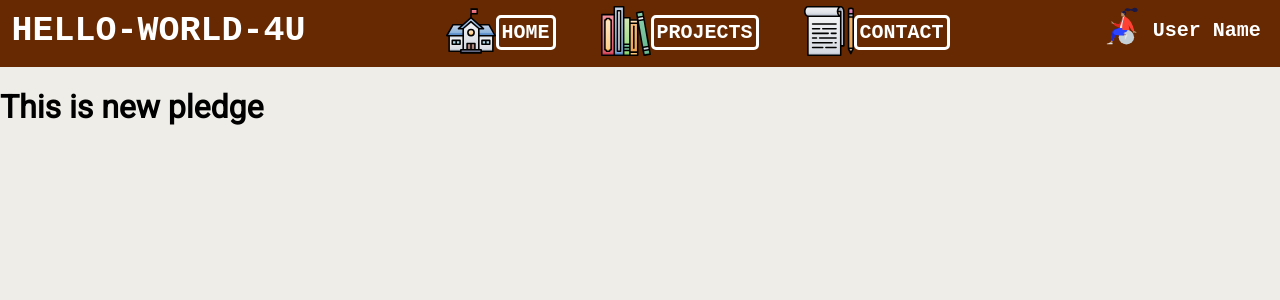
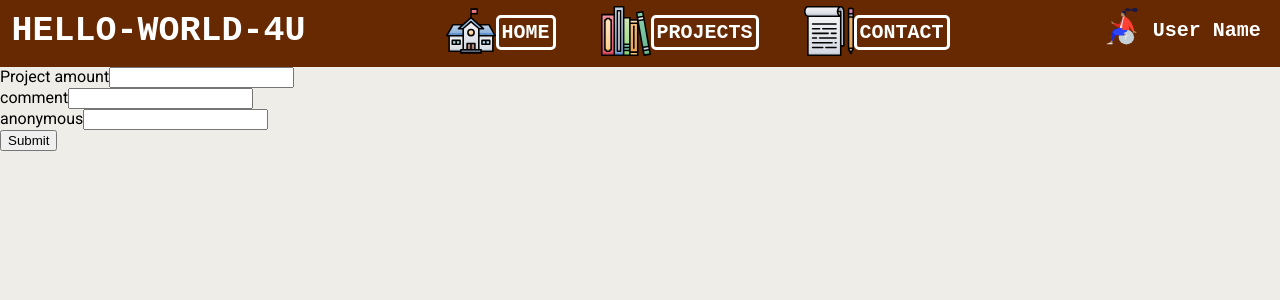
Before and after one commit to vivianintech/react-crowdfunding, a React (Create React App) app: page /pledge/create in a window 1280 px wide. Shown: the top 300 px of the page. Built offline with nearby package versions, Linux system fonts and the light colour scheme; a web font is replaced by a local one.

Commit message:
Update New Pledge Form

```diff
--- a/src/components/NewPledgeForm/NewPledgeForm.jsx
+++ b/src/components/NewPledgeForm/NewPledgeForm.jsx
@@ -1,13 +1,17 @@
 import React, { useState } from "react";
-import { useHistory } from "react-router-dom";
+import { useHistory, useParams } from "react-router-dom";
 
 function NewPledgeForm() {
+
+    const project_id = toString(window.localStorage.getItem("project_id"));
+
     const [pledgeData, setPledgeData] = useState({
         amount: 0,
         comment: "",
         anonymous: false,
-        project_id:""
+        project_id: `${project_id}`
     });
+
 
     const history = useHistory();
 
@@ -19,10 +23,10 @@ function NewPledgeForm() {
         }));
     };
 
-    const postpledgeData = async () => {
+    const postPledgeData = async () => {
         const token = window.localStorage.getItem("token")
         const response = await
-        fetch(`${process.env.REACT_APP_API_URL}projects/`,
+        fetch(`${process.env.REACT_APP_API_URL}pledges/`,
         {
             method: "post",
             headers: {
@@ -38,7 +42,7 @@ function NewPledgeForm() {
     const handleProjectSubmit = (e) => {
         e.preventDefault();
         if(pledgeData.amount && pledgeData.comment && pledgeData.anonymous && pledgeData.project_id) {
-            postpledgeData().then((response) => {
+            postPledgeData().then((response) => {
                 console.log(response);
             });
         }
@@ -56,11 +60,7 @@ function NewPledgeForm() {
             </div>
             <div>
                 <label htmlFor="anonymous">anonymous</label>
-                <input type="number" id="anonymous" onChange={handleProjectChange}/>
-            </div>
-            <div>
-                <label htmlFor="project_id">project_id</label>
-                <input type="url" id="project_id" placeholder="https://via.placeholder.com/300.jpg" onChange={handleProjectChange}/>
+                <input type="boolean" id="anonymous" onChange={handleProjectChange}/>
             </div>
 
             <button type="submit" onClick={handleProjectSubmit}>Submit</button>
--- a/src/pages/NewPledgePage.jsx
+++ b/src/pages/NewPledgePage.jsx
@@ -1,7 +1,8 @@
 import React from "react";
+import NewPledgeForm from "../components/NewPledgeForm/NewPledgeForm";
 
 function NewPledgePage () {
-    return <h1>This is new pledge</h1>;
+    return <NewPledgeForm />;
 }
 
 export default NewPledgePage;
--- a/src/pages/ProjectPage.jsx
+++ b/src/pages/ProjectPage.jsx
@@ -1,5 +1,5 @@
 import React, { useState, useEffect } from 'react';
-import { useParams } from "react-router-dom";
+import { useParams, Link } from "react-router-dom";
 
 function ProjectPage() {
     const [projectData, setProjectData] = useState({ pledges: [] });
@@ -30,6 +30,9 @@ function ProjectPage() {
                     )
                 })}
             </ul>
+            <Link className="create-pledge" to={`/pledge/create`}>
+                Donate to the project
+            </Link>
         </div>
     )
 }
```
